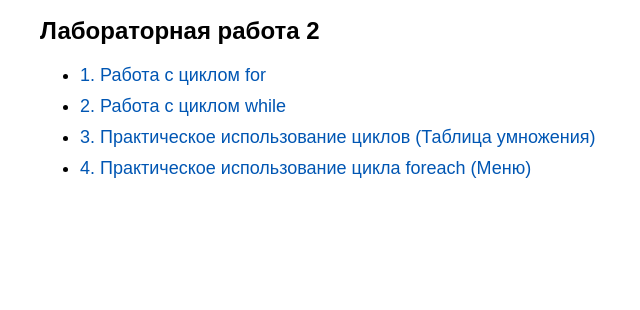
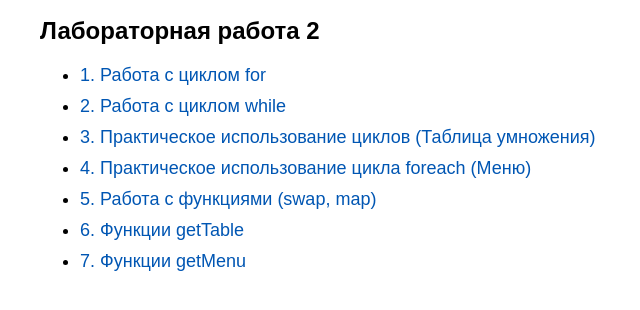
Before and after one commit to ttocjledam2-eng/php, a PHP site: page / in a window 1280 px wide. Shown: the part 308-618 px from the top of the page, without its empty margins (0-640 px from the left). Run offline with PHP 8.4, Linux system fonts and the light colour scheme.

Commit message:
Update index.php

```diff
--- a/index.php
+++ b/index.php
@@ -30,6 +30,9 @@
         <li><a href="lab2/while.php" target="_blank">2. Работа с циклом while</a></li>
         <li><a href="lab2/table.php" target="_blank">3. Практическое использование циклов (Таблица умножения)</a></li>
         <li><a href="lab2/menu.php" target="_blank">4. Практическое использование цикла foreach (Меню)</a></li>
+        <li><a href="lab2/functions.php" target="_blank">5. Работа с функциями (swap, map)</a></li>
+        <li><a href="lab2/gettable.php" target="_blank">6. Функции getTable</a></li>
+        <li><a href="lab2/getmenu.php" target="_blank">7. Функции getMenu</a></li>
     </ul>
 </body>
 </html>
```
